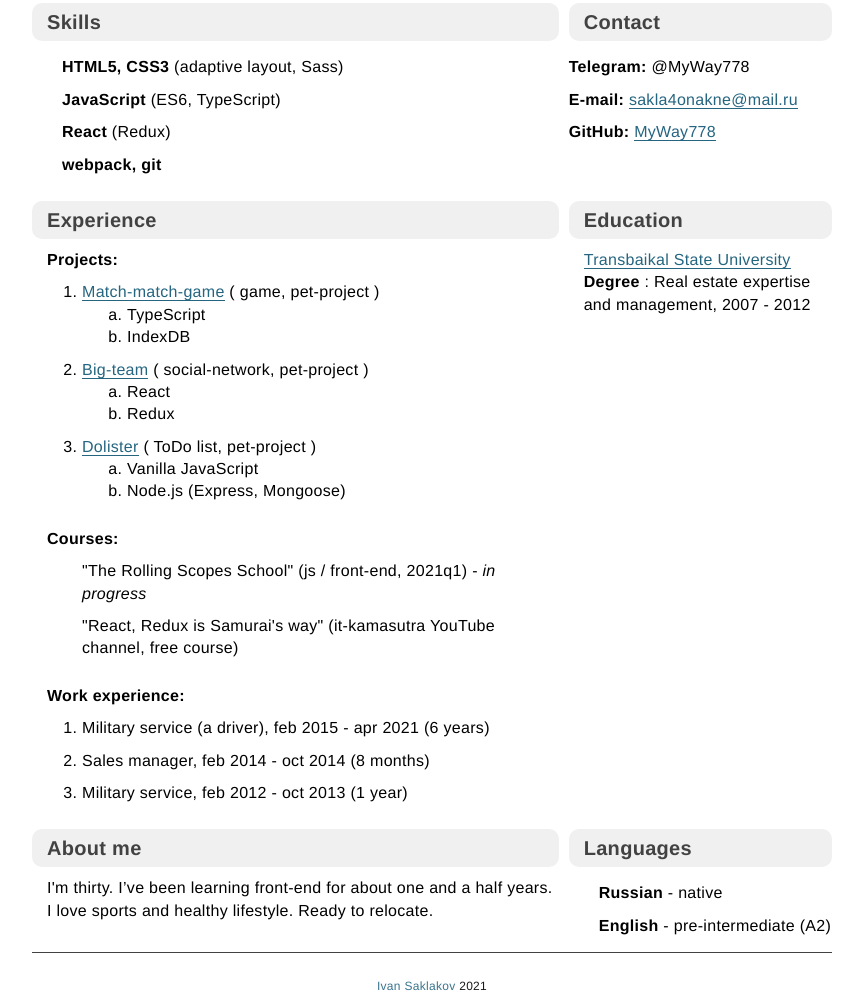
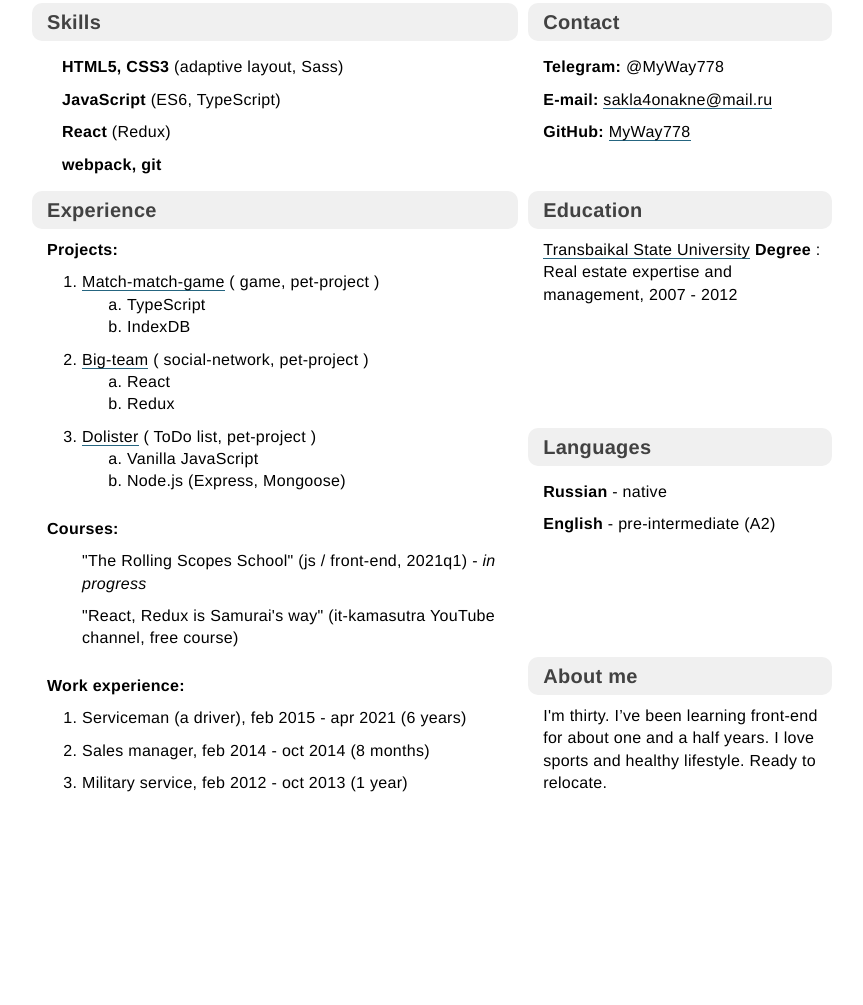
Before and after one commit to MyWay778/rsschool-cv, a plain HTML site: page index.html in a window 1280 px wide. Shown: the part 190-1195 px from the top of the page, without its empty margins (208-1071 px from the left). After the commit the page ends 999 px from the top, so only its background shows below. Drawn offline with Linux system fonts and the light colour scheme.

Commit message:
doc: for pdf

```diff
--- a/index.html
+++ b/index.html
@@ -16,7 +16,13 @@
           <p class="introduction__location"><b>Russia</b>, Chita</p>
         </section>
         <aside>
-          <img class="photo" src="images/toCV.jpg" width="120" height="161" alt="photo" />
+          <img
+            class="photo"
+            src="images/toCV.jpg"
+            width="120"
+            height="161"
+            alt="photo"
+          />
         </aside>
       </header>
       <main class="content">
@@ -32,8 +38,10 @@
           </section>
           <section class="right-side cv-section">
             <h2 class="cv-section-title">Contact</h2>
-            <ul class="contact-list list_default">
-              <li><span class="contact-list__header">Telegram:</span> @MyWay778</li>
+            <ul class="contact-list list_default right">
+              <li>
+                <span class="contact-list__header">Telegram:</span> @MyWay778
+              </li>
               <li>
                 <span class="contact-list__header">E-mail:</span>
                 <a href="mailto:">sakla4onakne@mail.ru</a>
@@ -53,8 +61,11 @@
               <ul class="experience-list">
                 <li class="experience-item">
                   <p>
-                    <a href="https://github.com/MyWay778/match-match-game/tree/development">Match-match-game</a> ( game,
-                    pet-project )
+                    <a
+                      href="https://github.com/MyWay778/match-match-game/tree/development"
+                      >Match-match-game</a
+                    >
+                    ( game, pet-project )
                   </p>
                   <ul class="subitem">
                     <li>TypeScript</li>
@@ -63,8 +74,8 @@
                 </li>
                 <li class="experience-item">
                   <p>
-                    <a href="https://github.com/MyWay778/big-team">Big-team</a> ( social-network,
-                    pet-project )
+                    <a href="https://github.com/MyWay778/big-team">Big-team</a>
+                    ( social-network, pet-project )
                   </p>
                   <ul class="subitem">
                     <li>React</li>
@@ -73,8 +84,8 @@
                 </li>
                 <li class="experience-item">
                   <p>
-                    <a href="https://github.com/MyWay778/dolister">Dolister</a> ( ToDo list,
-                    pet-project )
+                    <a href="https://github.com/MyWay778/dolister">Dolister</a>
+                    ( ToDo list, pet-project )
                   </p>
                   <ul class="subitem">
                     <li>Vanilla JavaScript</li>
@@ -94,7 +105,8 @@
                 </li>
                 <li class="experience-item">
                   <p class="experience-description">
-                    "React, Redux is Samurai's way" (it-kamasutra YouTube channel, free course)
+                    "React, Redux is Samurai's way" (it-kamasutra YouTube
+                    channel, free course)
                   </p>
                 </li>
               </ul>
@@ -103,44 +115,50 @@
               <h4 class="subtitle">Work experience:</h4>
               <ul class="experience-list">
                 <li class="experience-item">
-                  Military service (a driver), feb 2015 - apr 2021 (6 years)
+                  Serviceman (a driver), feb 2015 - apr 2021 (6 years)
                 </li>
-                <li class="experience-item">Sales manager, feb 2014 - oct 2014 (8 months)</li>
-                <li class="experience-item">Military service, feb 2012 - oct 2013 (1 year)</li>
+                <li class="experience-item">
+                  Sales manager, feb 2014 - oct 2014 (8 months)
+                </li>
+                <li class="experience-item">
+                  Military service, feb 2012 - oct 2013 (1 year)
+                </li>
               </ul>
             </div>
           </section>
           <section class="right-side about cv-section">
-            <h2 class="cv-section-title">Education</h2>
-            <p>
-              <a href="https://en.wikipedia.org/wiki/Transbaikal_State_University"
-                >Transbaikal State University</a
-              >
-              <b>Degree </b>: Real estate expertise and management, 2007 - 2012
-            </p>
+            <div class="block">
+              <h2 class="cv-section-title">Education</h2>
+              <p class="block__paragraph">
+                <a
+                  href="https://en.wikipedia.org/wiki/Transbaikal_State_University"
+                  >Transbaikal State University</a
+                >
+                <b>Degree </b>: Real estate expertise and management, 2007 -
+                2012
+              </p>
+            </div>
+            <div class="block">
+              <h2 class="cv-section-title">Languages</h2>
+              <ul class="list_default right">
+                <li><b>Russian</b> - native</li>
+                <li><b>English</b> - pre-intermediate (A2)</li>
+              </ul>
+            </div>
+            <div class="block">
+              <h2 class="cv-section-title">About me</h2>
+              <p class="block__paragraph">
+                I'm thirty. I’ve been learning front-end for about one and a
+                half years. I love sports and healthy lifestyle. Ready to
+                relocate.
+              </p>
+            </div>
           </section>
         </div>
         <div class="content-block">
-          <section class="left-side about cv-section">
-            <h2 class="cv-section-title">About me</h2>
-            <p>
-            I'm thirty. I’ve been learning front-end for about one and a half years. I love sports and healthy lifestyle. Ready to relocate.
-            </p>
-          </section>
-          <section class="right-side cv-section">
-            <h2 class="cv-section-title">Languages</h2>
-            <ul class="list_default">
-              <li><b>Russian</b> - native</li>
-              <li><b>English</b> - pre-intermediate (A2)</li>
-            </ul>
-          </section>
+          <section class="left-side about cv-section"></section>
         </div>
       </main>
-      <footer>
-        <div class="footer-content">
-          <div><a href="https://github.com/MyWay778">Ivan Saklakov</a> 2021</div>
-        </div>
-      </footer>
     </div>
   </body>
 </html>
--- a/styles/styles.css
+++ b/styles/styles.css
@@ -17,7 +17,7 @@ h2 {
 
 a {
   text-decoration: none;
-  color: #256580;
+  color: inherit;
   border-bottom: 1px solid #256580;
 }
 
@@ -54,20 +54,21 @@ header {
 }
 
 /*Content and left side*/
-.content {
-  padding-bottom: 15px;
-  border-bottom: 1px solid #424242;
-}
 .content-block {
   display: flex;
   justify-content: space-between;
 }
 .left-side {
-  flex: 2;
+  flex: 1.6;
 }
 .right-side {
   flex: 1;
   margin-left: 10px;
+}
+.about {
+  display: flex;
+  flex-direction: column;
+  justify-content: space-between;
 }
 
 /*Content general*/
@@ -78,7 +79,7 @@ header {
   border-radius: 10px;
 }
 .content-block:nth-child(n + 2) {
-  margin-top: 25px;
+  margin-top: 15px;
 }
 .list_default {
   margin-top: 15px;
@@ -124,6 +125,11 @@ header {
   padding-left: 45px;
 }
 
+.right {
+  padding-left: 15px;
+  list-style-type: none;
+}
+
 /*Code*/
 .code {
   max-width: 525px;
@@ -163,14 +169,14 @@ header {
 }
 
 /*Right side*/
-.contact-list {
-  padding-left: 0;
-}
 .contact-list__header {
   font-weight: bold;
 }
-.right-side > .cv-section-title:nth-child(n+2) {
+.right-side > .cv-section-title:nth-child(n + 2) {
   margin-top: 45px;
+}
+.block__paragraph {
+  padding-left: 15px;
 }
 
 /*Footer*/
```
